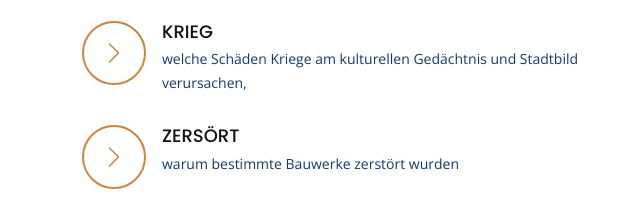
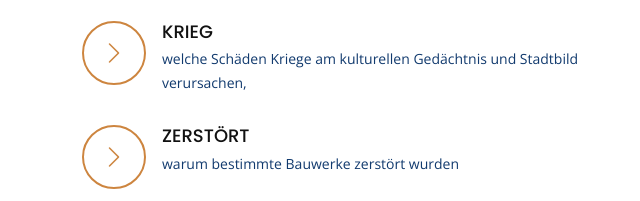
Before and after one commit to zerstoertes-kulturgut/zerstoertes-kulturgut.github.io, a plain HTML site: page index.html in a window 1280 px wide. Shown: the part 2300-2501 px from the top of the page, 0-640 px from the left. Drawn offline with Linux system fonts and the light colour scheme; files whose address does not match are found by name.

Commit message:
Update index.html

```diff
--- a/index.html
+++ b/index.html
@@ -196,7 +196,7 @@
 
             <div class="icon-box" data-aos="fade-up" data-aos-delay="200">
               <div class="icon"><i class="bi bi-chevron-right"></i></div>
-              <h4 class="title"><a href="">zersört</a></h4>
+              <h4 class="title"><a href="">zerstört</a></h4>
               <p class="description">warum bestimmte Bauwerke zerstört wurden</p>
             </div>
 
```
